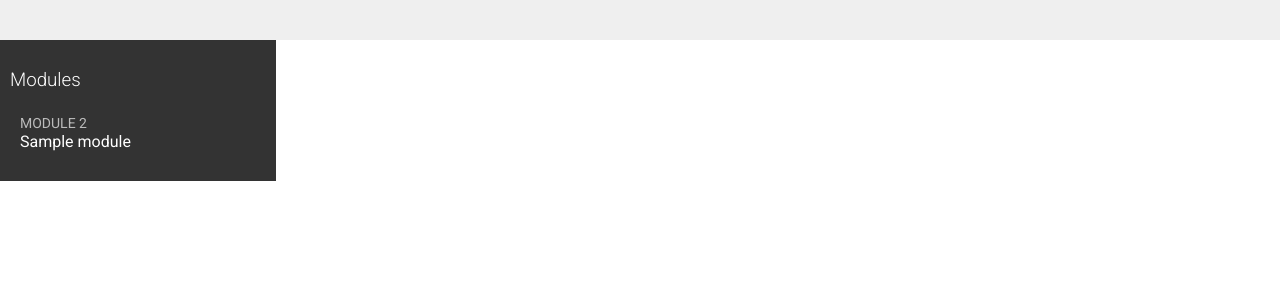
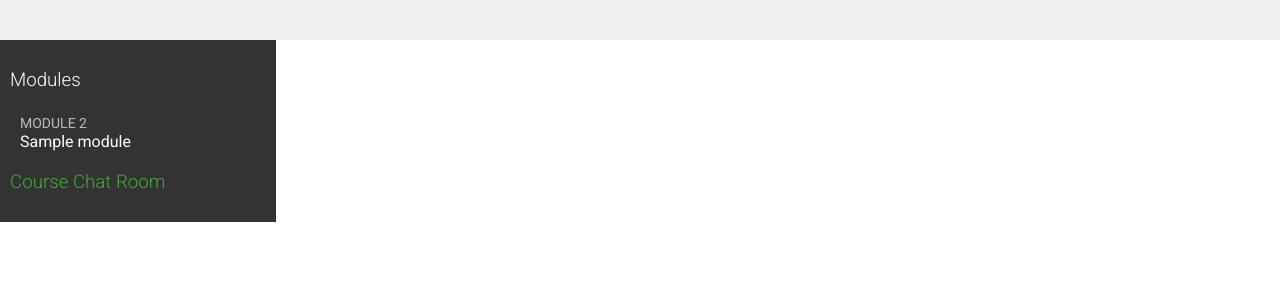
Before and after one commit to Jefferson472/django-elearning, a Django app: page /students/course/1/ in a window 1280 px wide. Shown: the part 54-354 px from the top of the page. Run offline with Django 4.2, Linux system fonts and the light colour scheme; a user stored in the database is signed in; tables that the repository leaves empty hold one stand-in row (values such as "Sample post"); some libraries are stand-ins or nearby versions.

Commit message:
feat: add link to chat

```diff
--- a/src/templates/students/course/detail.html
+++ b/src/templates/students/course/detail.html
@@ -26,6 +26,13 @@
         <li>No modules yet.</li>
       {% endfor %}
     </ul>
+
+    <h3>
+      <a href="{% url "chat:course_chat_room" object.id %}">
+        Course Chat Room
+      </a>
+    </h3>
+
   </div>
   <div class="module">
     {% comment %} Caching de fragmento de template, para o conteúdo dos módulos {% endcomment %}
```
